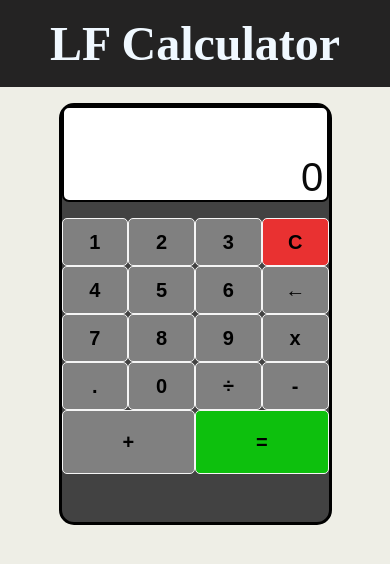
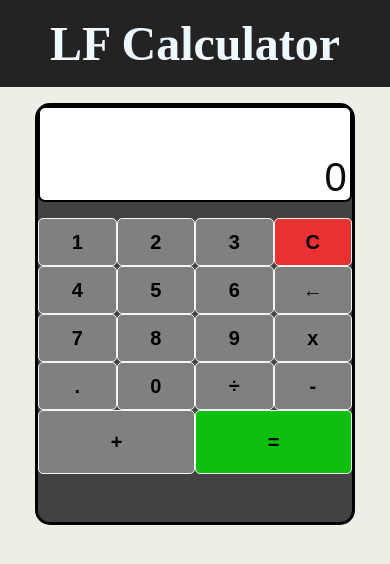
Before and after one commit to LahFlame/Lf-calculator, a React (Create React App) app: page / in a window 390 px wide. Shown: the top 564 px of the page. Built offline with nearby package versions, Linux system fonts and the light colour scheme; the HTML template or start-up script is replaced by a standard one; a web font is replaced by a local one.

Commit message:
improved reponsiveness

```diff
--- a/src/components/calculator-container/calculator-container.styles.scss
+++ b/src/components/calculator-container/calculator-container.styles.scss
@@ -17,3 +17,11 @@
     }
 
 }
+@media screen and (max-width: 1000px) {
+    .calculator-container{
+        max-width: 320px;
+        margin: 1rem auto;
+
+    }
+
+}
```
